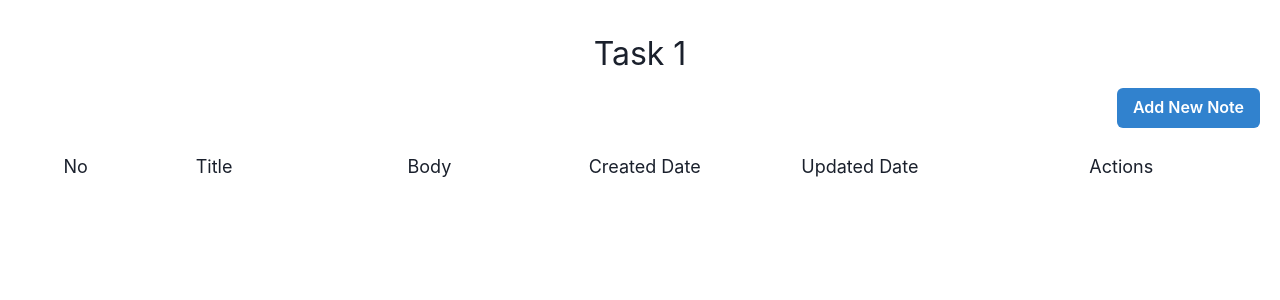
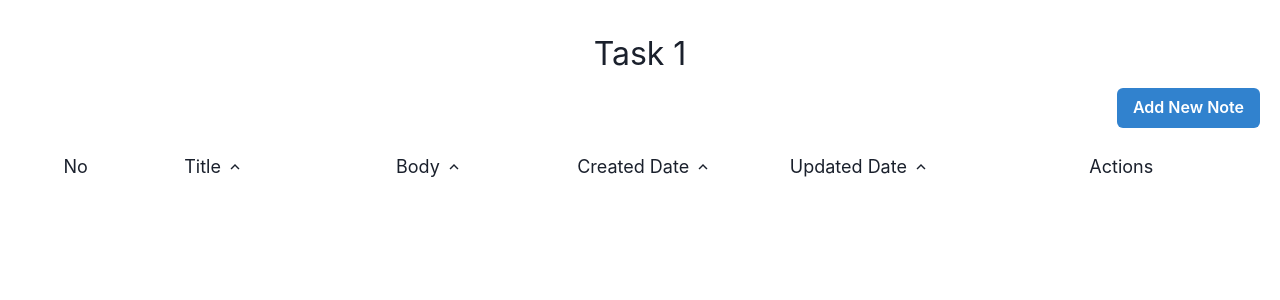
Before and after one commit to devphoenix0409/react-test-task, a React (Create React App) app: page / in a window 1280 px wide. Shown: the top 300 px of the page. Built offline with nearby package versions, Linux system fonts and the light colour scheme.

Commit message:
Implemented the sort feature.

```diff
--- a/src/screens/task1/index.tsx
+++ b/src/screens/task1/index.tsx
@@ -10,9 +10,11 @@ import {
   Textarea,
   Button,
 } from "@chakra-ui/react";
+import { ChevronDownIcon, ChevronUpIcon } from "@chakra-ui/icons";
 import { NoteProps } from "../../models/note";
 import { ModalTypeEnum } from "../../models/enums/modal";
 import { displayTime, previewBody } from "../../utils/utils";
+import { TableFields } from "../../models/table";
 
 const Task1Component = () => {
   const [noteData, setNoteData] = useState<NoteProps[]>([]);
@@ -22,6 +24,12 @@ const Task1Component = () => {
   const [isOpen, setIsOpen] = useState<boolean>(false);
   const [isDisabled, setIsDisabled] = useState<boolean>(true);
   const [modalType, setModalType] = useState<string>(ModalTypeEnum.ADD_NOTE);
+  const initSortStatus: any[] = [];
+  TableFields.forEach((field) => {
+    initSortStatus.push(true);
+  });
+
+  const [sortStatus, setSortStatus] = useState<Array<boolean>>(initSortStatus);
 
   const handleAddNote = () => {
     setId(0);
@@ -42,8 +50,9 @@ const Task1Component = () => {
         updated_at: Date.now(),
       };
 
-      setNoteData(noteData.concat(note));
+      setNoteData(JSON.parse(JSON.stringify(noteData.concat(note))));
 
+      handleInit();
       setIsOpen(false);
     }
   };
@@ -64,13 +73,13 @@ const Task1Component = () => {
   const editNote = (id: number) => {
     if (!isDisabled) {
       const pos = noteData.map((item: NoteProps) => item.id).indexOf(id);
-      let updateNoteData = noteData;
+      let updatedNoteData = noteData;
 
-      updateNoteData[pos].title = title;
-      updateNoteData[pos].body = body;
-      updateNoteData[pos].updated_at = Date.now();
+      updatedNoteData[pos].title = title;
+      updatedNoteData[pos].body = body;
+      updatedNoteData[pos].updated_at = Date.now();
 
-      setNoteData(updateNoteData);
+      setNoteData(JSON.parse(JSON.stringify(updatedNoteData)));
 
       setIsOpen(false);
     }
@@ -92,7 +101,7 @@ const Task1Component = () => {
       setNoteData([]);
     } else {
       const updatedNoteData = noteData.splice(pos - 1, 1);
-      setNoteData(updatedNoteData);
+      setNoteData(JSON.parse(JSON.stringify(updatedNoteData)));
     }
 
     handleInit();
@@ -108,6 +117,27 @@ const Task1Component = () => {
   const handleClose = () => {
     handleInit();
     setIsOpen(false);
+  };
+
+  const handleSort = (field: string) => {
+    if (noteData.length !== 0) {
+      const index = TableFields.indexOf(field);
+      let sortItems: any[] = [];
+      sortStatus[index] = !sortStatus[index];
+      setSortStatus(JSON.parse(JSON.stringify(sortStatus)));
+
+      if (!sortStatus[index]) {
+        sortItems = noteData.sort((one: any, two: any) =>
+          one[field] < two[field] ? 1 : -1
+        );
+      } else {
+        sortItems = noteData.sort((one: any, two: any) =>
+          one[field] < two[field] ? -1 : 1
+        );
+      }
+
+      setNoteData(JSON.parse(JSON.stringify(sortItems)));
+    }
   };
 
   useEffect(() => {
@@ -130,11 +160,47 @@ const Task1Component = () => {
       <div className="content overflow-x">
         <div className="body">
           <div className="flex header p-5">
-            <div className="row id">No</div>
-            <div className="row normal">Title</div>
-            <div className="row normal">Body</div>
-            <div className="row normal">Created Date</div>
-            <div className="row normal">Updated Date</div>
+            <div className="row id" onClick={() => handleSort("id")}>
+              No
+            </div>
+            <div className="row normal" onClick={() => handleSort("title")}>
+              Title
+              {sortStatus[1] ? (
+                <ChevronUpIcon className="icon" />
+              ) : (
+                <ChevronDownIcon className="icon" />
+              )}
+            </div>
+            <div className="row normal" onClick={() => handleSort("body")}>
+              Body
+              {sortStatus[2] ? (
+                <ChevronUpIcon className="icon" />
+              ) : (
+                <ChevronDownIcon className="icon" />
+              )}
+            </div>
+            <div
+              className="row normal"
+              onClick={() => handleSort("created_at")}
+            >
+              Created Date
+              {sortStatus[3] ? (
+                <ChevronUpIcon className="icon" />
+              ) : (
+                <ChevronDownIcon className="icon" />
+              )}
+            </div>
+            <div
+              className="row normal"
+              onClick={() => handleSort("updated_at")}
+            >
+              Updated Date
+              {sortStatus[4] ? (
+                <ChevronUpIcon className="icon" />
+              ) : (
+                <ChevronDownIcon className="icon" />
+              )}
+            </div>
             <div className="row action">Actions</div>
           </div>
 
--- a/src/styles/style.css
+++ b/src/styles/style.css
@@ -5,6 +5,11 @@
 
 .header {
   font-size: large;
+  cursor: pointer;
+}
+
+.icon {
+  margin-left: 5px;
 }
 
 .title {
```
